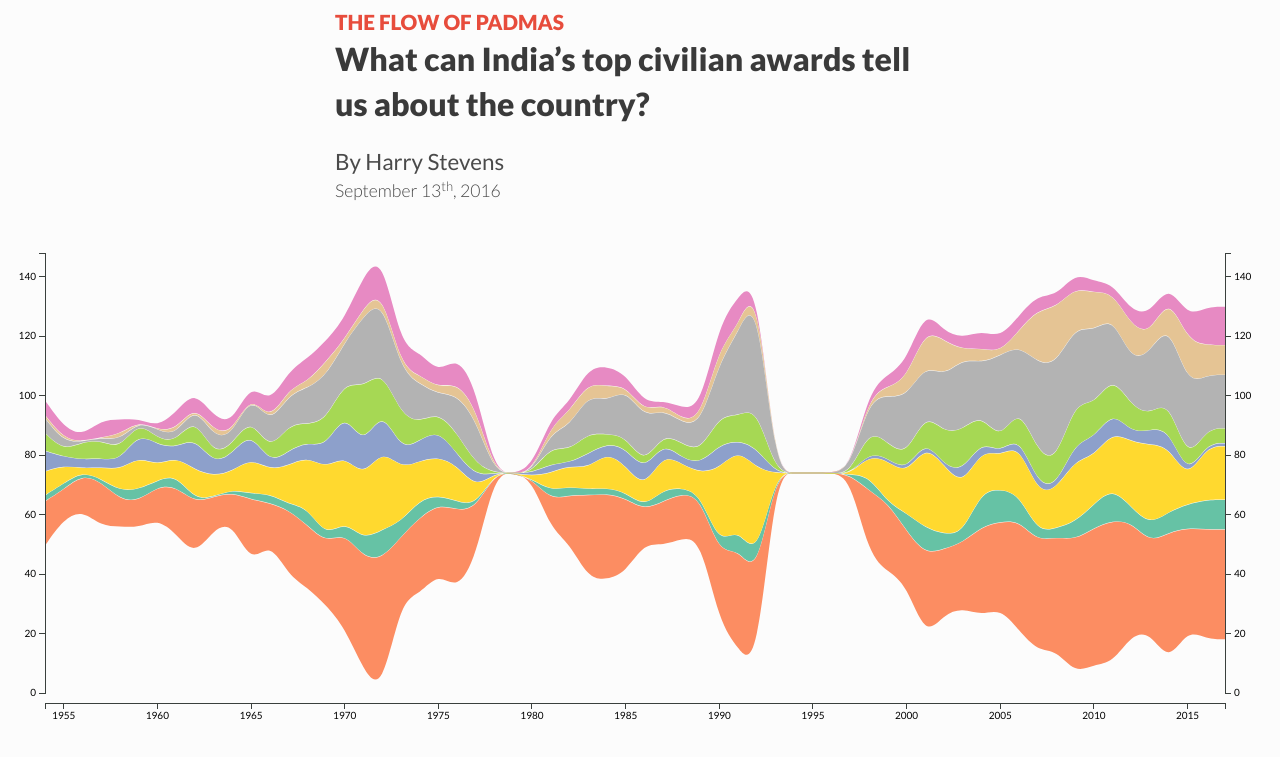
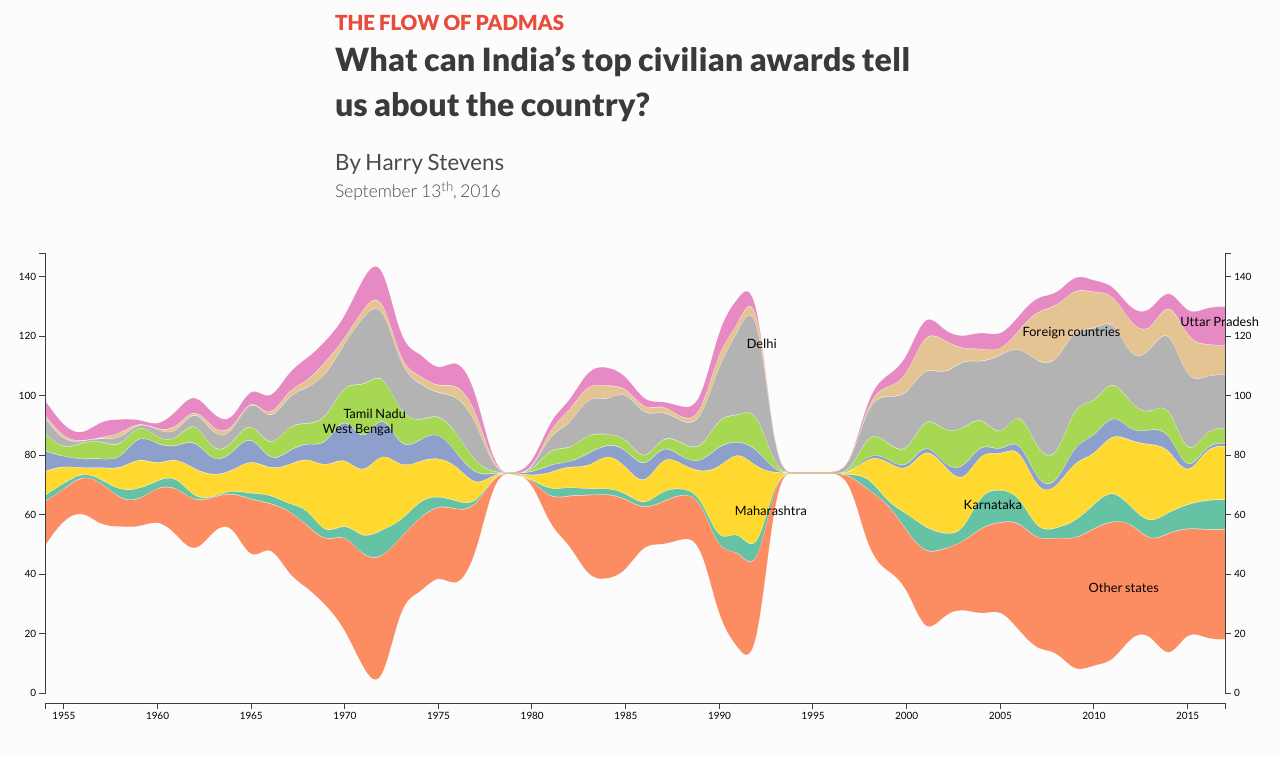
Before and after one commit to HindustanTimesLabs/padma-stream-graph, a plain HTML site: page index.html in a window 1280 px wide. Shown: the part 43-800 px from the top of the page. Drawn offline with nearby package versions, Linux system fonts and the light colour scheme.

Commit message:
attempt at placing labels

```diff
--- a/css/styles.css
+++ b/css/styles.css
@@ -17,17 +17,6 @@ a {
 }
 a:hover {
 	color: #2c3e50;
-}
-
-/*Colors*/
-.red {
-	background: #e74c3c;
-}
-.darkblue {
-	background: #2c3e50;
-}
-.blue {
-	background: #2990b9;
 }
 
 /*NAVBAR*/
@@ -96,6 +85,11 @@ a:hover {
   font-size: .625em;
 }
 
+/*LAYERS*/
+.layer-label {
+	font-size: .8em;
+}
+
 /*TIP*/
 .tip {
   background-color: hsla(0,0%,100%,.9);
--- a/js/scripts.js
+++ b/js/scripts.js
@@ -184,6 +184,52 @@ function chart(csvpath, color) {
         .attr("d", function(d) { return area(d.values); })
         .style("fill", function(d, i) { return z(i); });
 
+
+    // place the text labels
+    /*function getMyCentroid(element) {
+      var bbox = element.getBBox();
+      return [bbox.x + bbox.width / 2, bbox.y + bbox.height / 2];
+    }
+
+    d3.selectAll(".layer")[0].forEach(function(d) {
+      var centroid = getMyCentroid(d);
+      console.log(d);
+      svg.append("text")
+          .attr("x",  centroid[0])
+          .attr("y", centroid[1])
+          .text(d3.select(d).data()[0].key)
+
+    });*/
+
+    svg.selectAll(".layer-label")
+        .data(layers)
+      .enter().append("text")
+        .attr("class","layer-label")
+        .attr("x", function(d){
+          var max = Math.max.apply(0, d.values.map(function(elt) { return elt.value; }));
+          var maxObj = _.where(d.values,{value:max})[0];
+          var len = maxObj.key.length;
+          console.log(len);
+
+          return x(maxObj.date)-(len*2);
+        })
+        .attr("y", function(d){
+          var max = Math.max.apply(0, d.values.map(function(elt) { return elt.value; }));
+          var maxObj = _.where(d.values,{value:max})[0];
+          var testA = y(maxObj.y0);
+          var testB = y(maxObj.y0 + maxObj.y);
+          var testC = (testB+testA)/2;
+          var testD = y(maxObj.y);
+          var testE = maxObj.y;
+          var testF = maxObj.y0;
+          var testG = y((testE+testF))+margin.top*1.7;
+
+          return testC;
+        })
+        .text(function(d){
+          return d.key;
+        });
+
     svg.append("g")
         .attr("class", "x axis")
         .attr("transform", "translate(0," + height + ")")
@@ -263,21 +309,11 @@ function chart(csvpath, color) {
      .attr('transform', 'rotate(180)')
      .style('fill', '#fcfcfc')
 
-   /* Optionally add a guideline */
-   var guideline = svg.append('line')
-     .attr('stroke', '#333')
-     .attr('stroke-width', 0)
-     .attr('class', 'guide')
-     .attr('x1', 1)
-     .attr('y1', 1)
-     .attr('x2', 1)
-     .attr('y2', height)
-
    /* Create a shared transition for anything we're animating */
    var t = svg.transition()
      .delay(100)
      .duration(1000)
-     .ease('linear')
+     .ease('exp')
      .each('end', function() {
        d3.select('line.guide')
          .transition()
@@ -290,9 +326,5 @@ function chart(csvpath, color) {
    t.select('line.guide')
      .attr('transform', 'translate(' + width + ', 0)')
 
-   d3.select("#show_guideline").on("change", function(e) {
-     guideline.attr('stroke-width', this.checked ? 1 : 0);
-     curtain.attr("opacity", this.checked ? 0.75 : 1);
-   })
   });
 }
```
